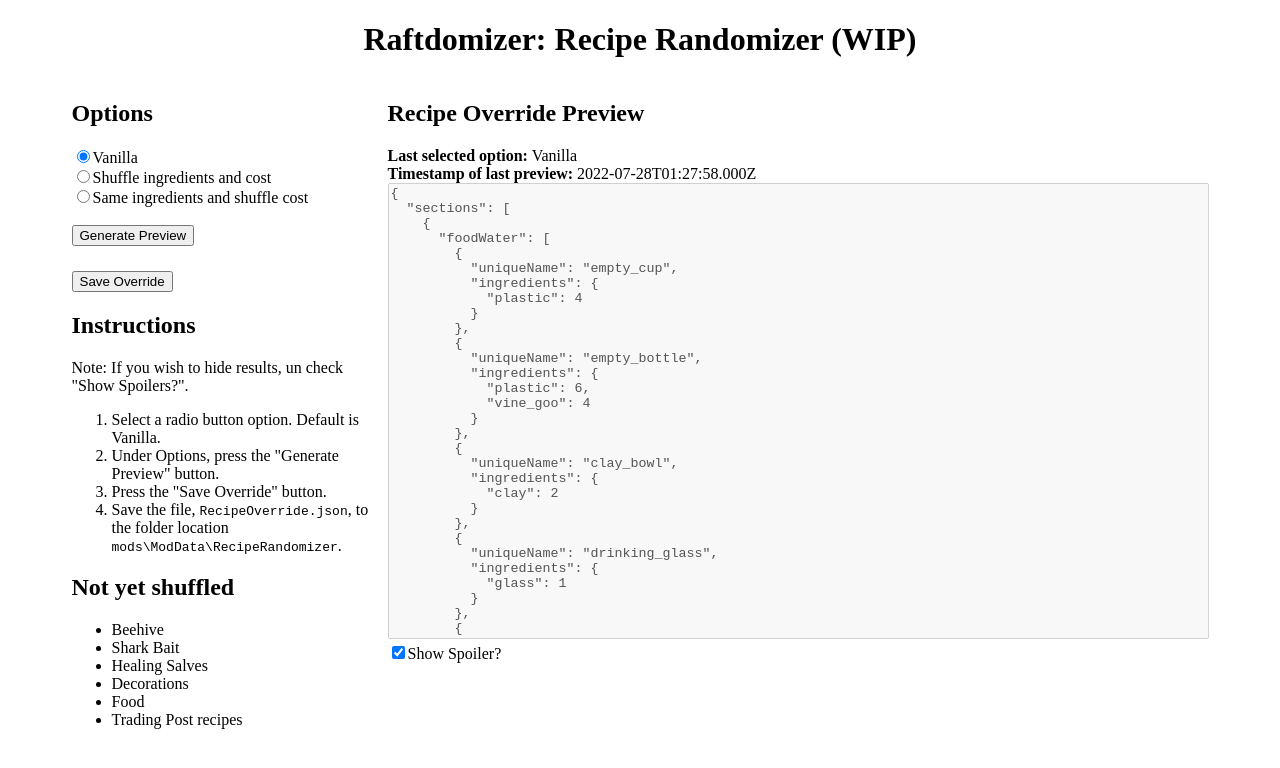
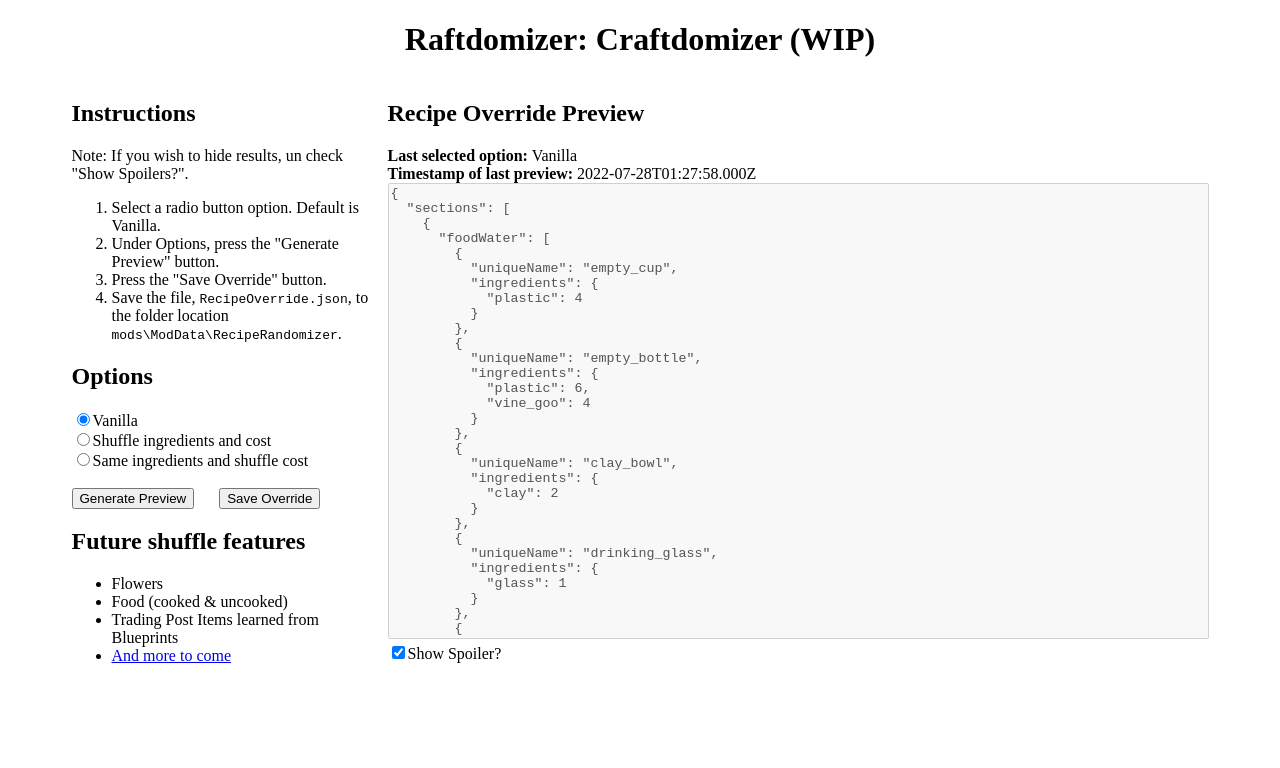
Before and after one commit to Raftdomizer/craftdomizer, a React app: page / in a window 1280 px wide. Shown: the top 768 px of the page. Built offline with nearby package versions, Linux system fonts and the light colour scheme.

Commit message:
Verbiage alignments and nerfs - Update app name to future name, Craftdomizer - Aligned verbiage on README and App - Moved instructions to the top - Reduced baseline of most common flotsam by 2

```diff
--- a/index.html
+++ b/index.html
@@ -1 +1 @@
-<!doctype html><html><head><meta charset="UTF-8"><title>Raftdomizer: Recipe Randomizer (WIP)</title><link rel="shortcut icon" href="#"/><script defer="defer" src="./bundle.js"></script></head><body><div id="app"></div></body></html>
+<!doctype html><html><head><meta charset="UTF-8"><title>Raftdomizer: Craftdomizer (WIP)</title><link rel="shortcut icon" href="#"/><script defer="defer" src="./bundle.js"></script></head><body><div id="app"></div></body></html>
--- a/src/components/App.js
+++ b/src/components/App.js
@@ -15,7 +15,7 @@ function App() {
     // Styles
     // TODO: Figure out a way to make styles play nicely with GitHub pages
     const HeaderStyle = {textAlign: "center"};
-    const ButtonStyle = {marginBottom: "25px"};
+    const ButtonStyle = {marginRight: "25px"};
     const ContainerStyle = {display: "flex", justifyContent: "center"};
     const DivRight =  {width: "25%", justifyContent: "center"};
     const DivLeft =  {justifyContent: "center"};
@@ -67,10 +67,11 @@ function App() {
     return (
         <div>
             <h1 style={HeaderStyle}>
-                Raftdomizer: Recipe Randomizer (WIP)
+                Raftdomizer: Craftdomizer (WIP)
             </h1>
             <div style={ContainerStyle}>
                 <div style={DivRight}>
+                <Instructions />
                 <h2>Options</h2>
                     <div>
                         <div>
@@ -110,18 +111,14 @@ function App() {
                     <br />
                     <button style={ButtonStyle}
                         onClick={() => previewContent()}>Generate Preview</button>
-                    <br />
                     <button onClick={() => saveJsonFile()}>Save Override</button>
-                    <Instructions />
                     <div>
-                        <h2>Not yet shuffled</h2>
+                        <h2>Future shuffle features</h2>
                         <ul>
-                            <li>Beehive</li>
-                            <li>Shark Bait</li>
-                            <li>Healing Salves</li>
-                            <li>Decorations</li>
-                            <li>Food</li>
-                            <li>Trading Post recipes</li>
+                            <li>Flowers</li>
+                            <li>Food (cooked & uncooked)</li>
+                            <li>Trading Post Items learned from Blueprints</li>
+                            <li><a href="https://github.com/Raftdomizer/recipe-randomizer/blob/main/README.md#update-existing">And more to come</a></li>
                         </ul>
                     </div>
                 </div>
--- a/src/data/RandomizedIngredientsBaseCost.json
+++ b/src/data/RandomizedIngredientsBaseCost.json
@@ -1,7 +1,7 @@
 {
-    "plank": 6,
-    "plastic": 4,
-    "palm_leaf": 6,
+    "plank": 4,
+    "plastic": 2,
+    "palm_leaf": 4,
     "scrap": 1,
     "stone": 3,
     "rope": 3,
--- a/src/index.html
+++ b/src/index.html
@@ -2,7 +2,7 @@
 <html>
 <head>
   <meta charset="UTF-8">
-  <title>Raftdomizer: Recipe Randomizer (WIP)</title>
+  <title>Raftdomizer: Craftdomizer (WIP)</title>
   <!-- Update favicon with something cool Exclamation Point-->
   <link rel="shortcut icon" href="#" />
 </head>
```
Also changed, not shown: bundle.js, 1 other file (tests, documents, lock files or other folders).
